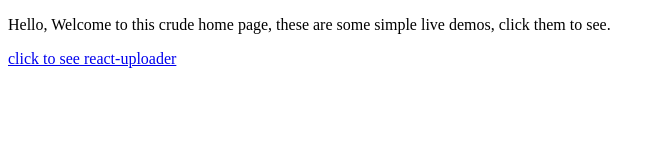
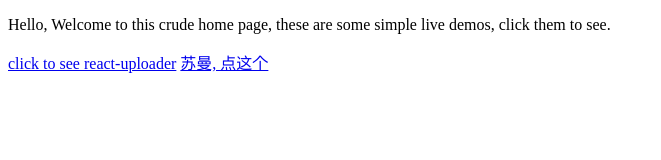
Before and after one commit to XatMassacrE/XatMassacrE.github.io, a plain HTML site: page index.html in a window 1280 px wide. Shown: the whole page, without its empty margins (0-661 px from the left). Drawn offline with Linux system fonts and the light colour scheme.

Commit message:
Add <gallery url> to index

```diff
--- a/index.html
+++ b/index.html
@@ -7,5 +7,6 @@
 <body>
   <p>Hello, Welcome to this crude home page, these are some simple live demos, click them to see.</p>
   <a href='react-uploader'>click to see react-uploader</a>
+  <a href='gallery-react-webpack'>苏曼, 点这个</a>
 </body>
 </html>
```
